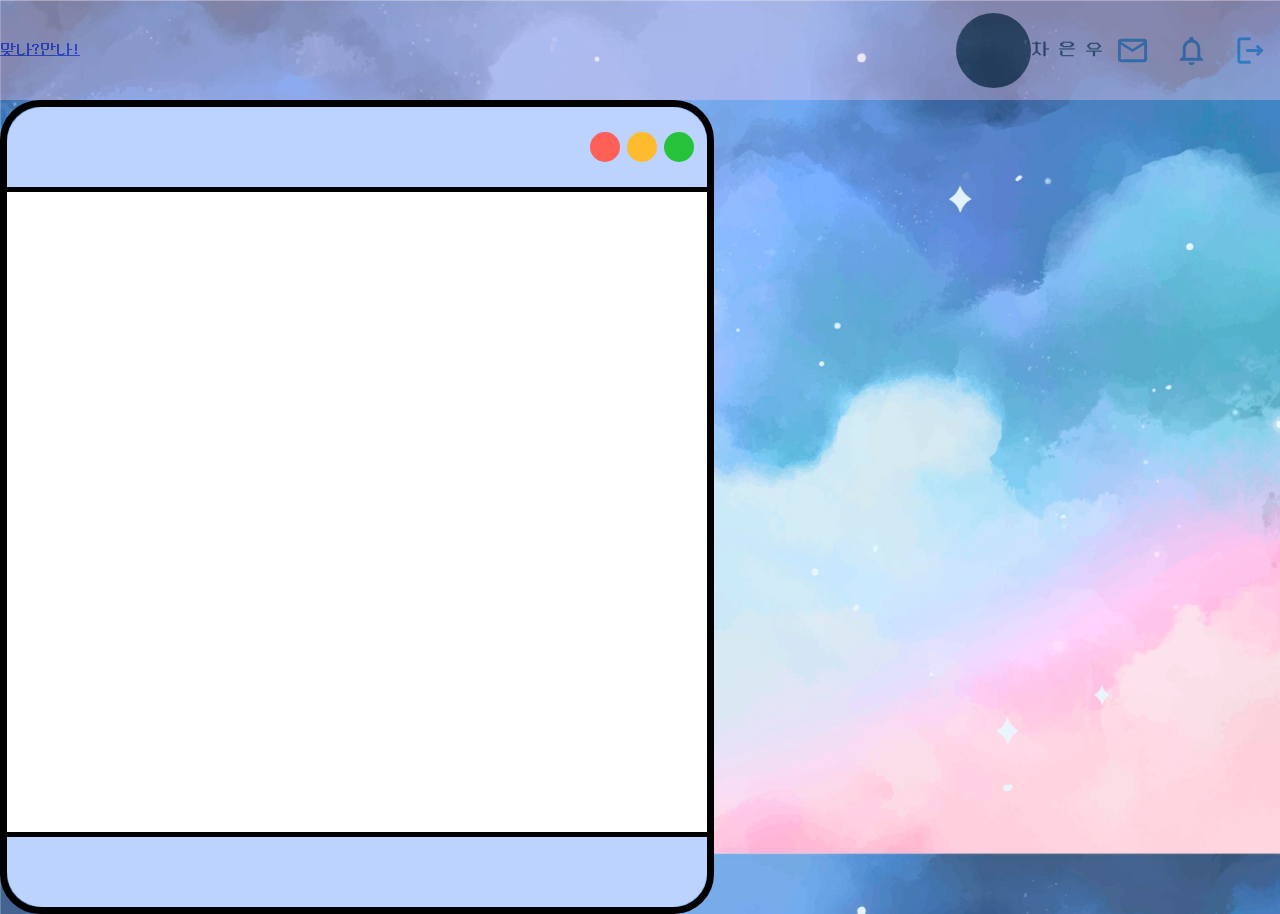
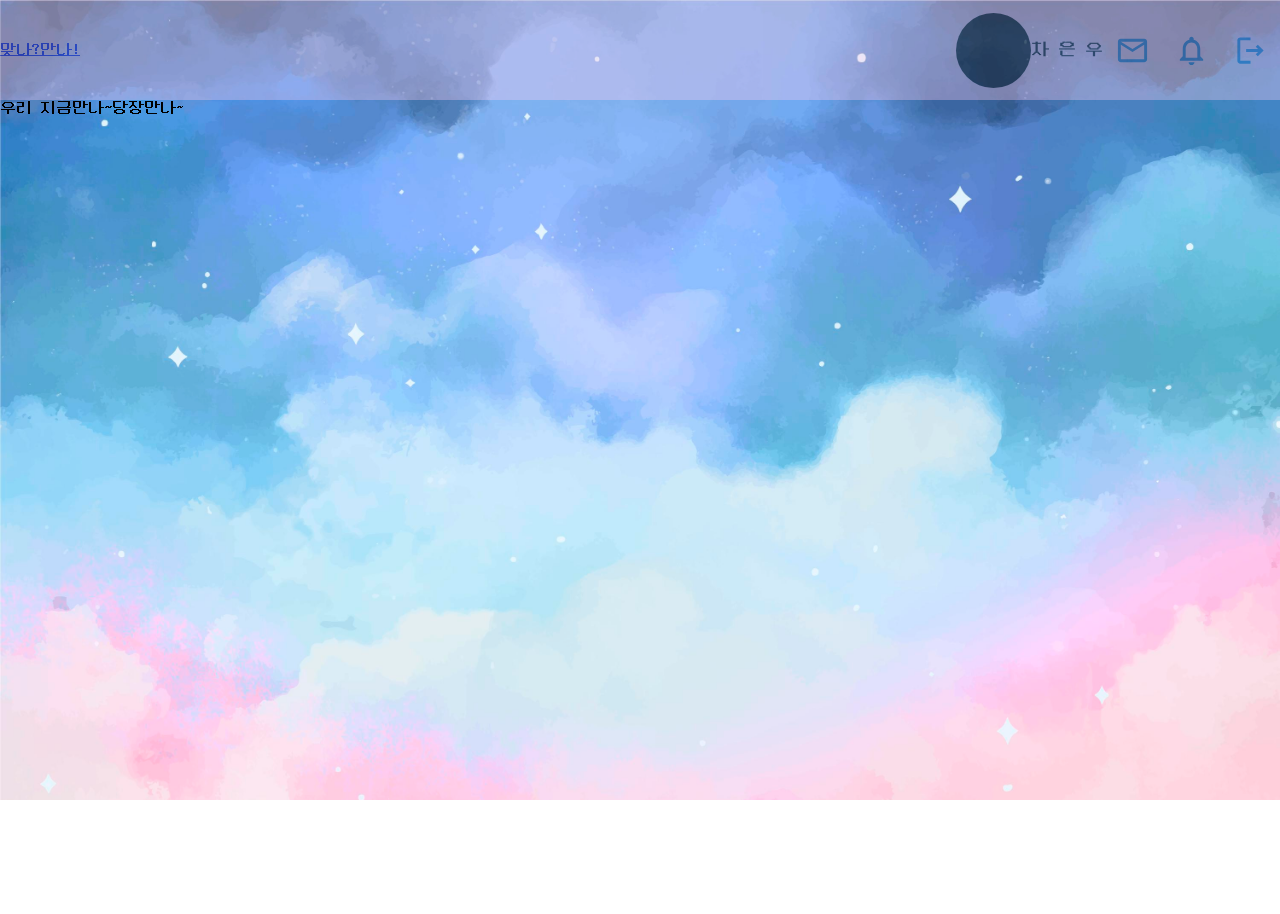
Before and after one commit to qkdk/mannamanna, a React (Create React App) app in the folder Front-End/mannamanna/: page /home in a window 1280 px wide. After the commit the page ends 800 px from the top, so only its background shows below. Built offline with nearby package versions, Linux system fonts and the light colour scheme.

Commit message:
[S09P12B205-76] Rename: 디자인 폴더 수정

```diff
--- a/Front-End/mannamanna/src/pages/Landing.tsx
+++ b/Front-End/mannamanna/src/pages/Landing.tsx
@@ -5,7 +5,7 @@ import MacBookBox from '../components/common/MacbookBox';
 const LandingPage = () => {
     return (
         <div>
-            <MacBookBox></MacBookBox>
+            우리 지금만나~당장만나~
         </div>
     );
 };
```
